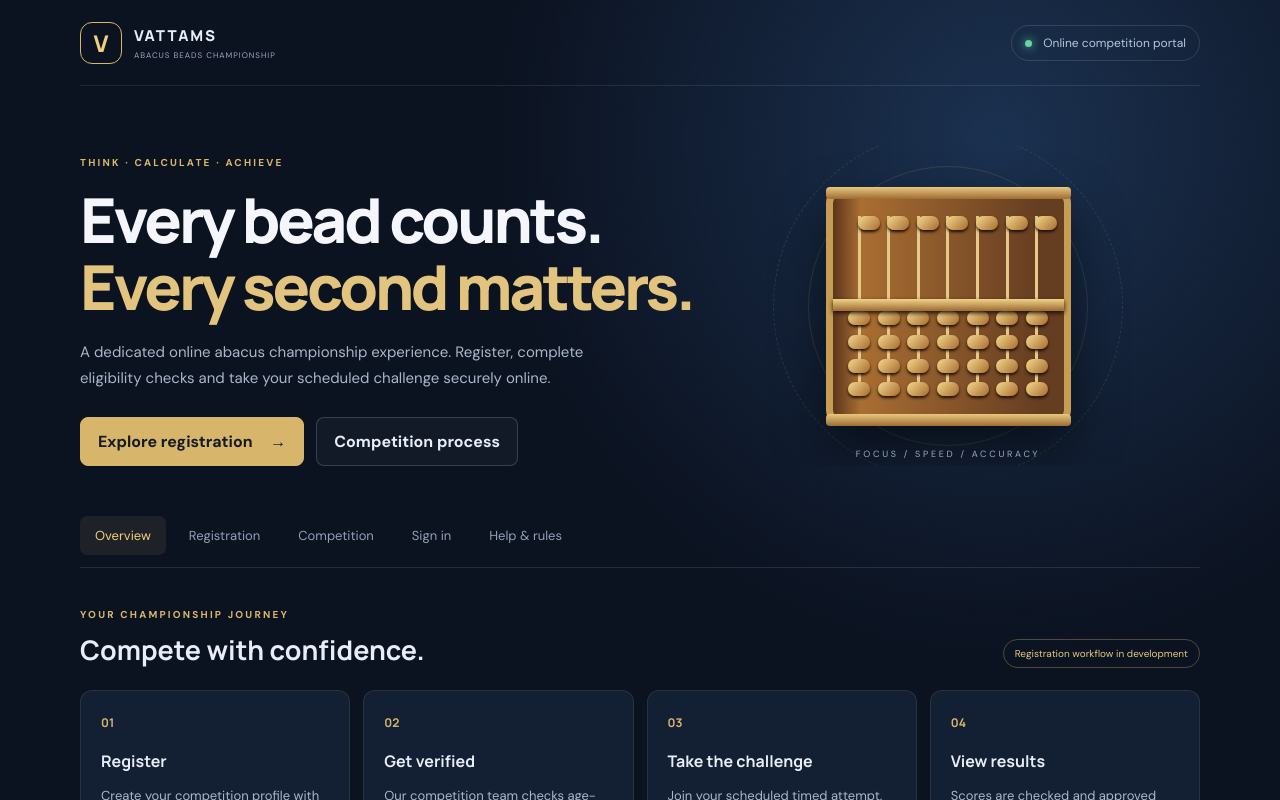
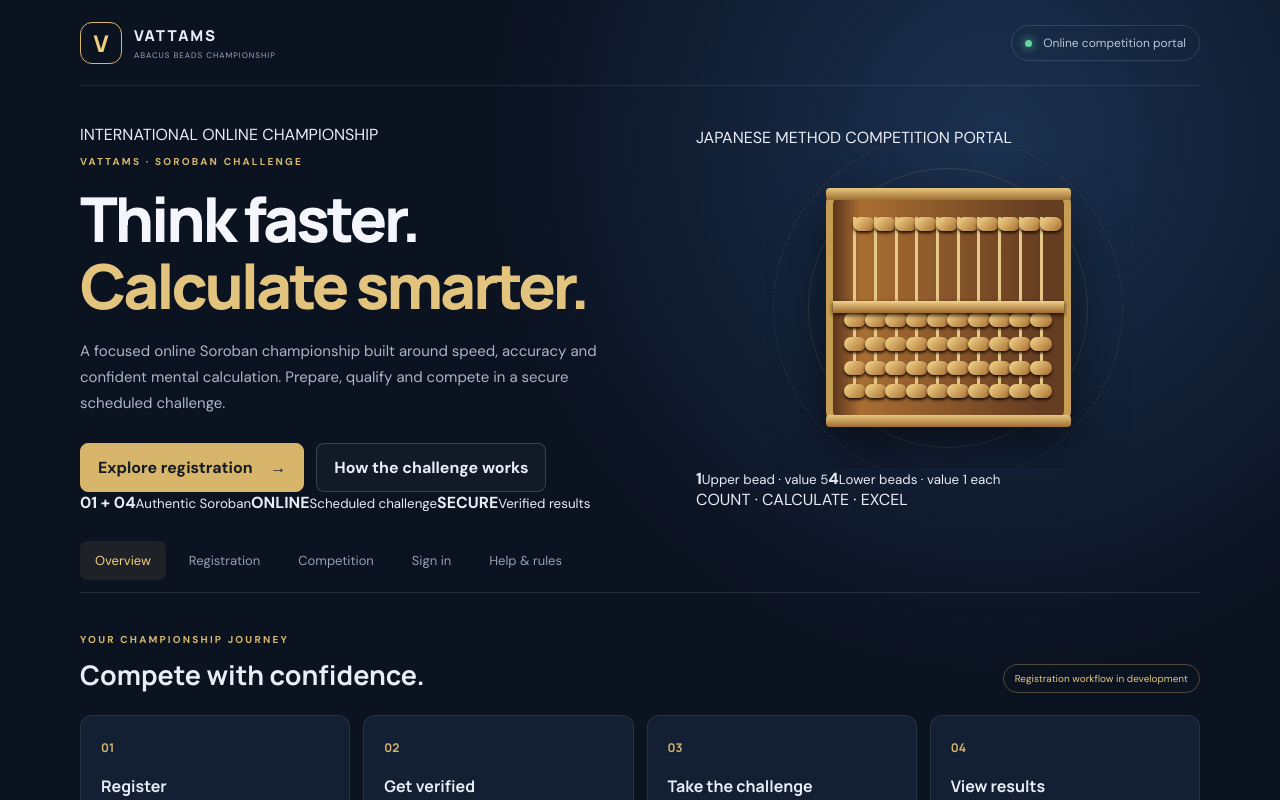
Before and after one commit to Vattams-admin/vattams-abacus-championship, a React (Vite) app: page / in a window 1280 px wide. Shown: the top 800 px of the page. Built offline with nearby package versions, Linux system fonts and the light colour scheme; no server answers.

Commit message:
feat: elevate championship landing hero and Soroban presentation

```diff
--- a/src/App.tsx
+++ b/src/App.tsx
@@ -24,25 +24,39 @@ function App() {
         <span className="online-pill"><i /> Online competition portal</span>
       </header>
 
-      <section className="hero">
+      <section className="hero hero-premium">
         <div className="hero-copy">
-          <p className="eyebrow">THINK · CALCULATE · ACHIEVE</p>
-          <h1>Every bead counts.<br /><em>Every second matters.</em></h1>
-          <p className="intro">A dedicated online abacus championship experience. Register, complete eligibility checks and take your scheduled challenge securely online.</p>
+          <div className="hero-kicker"><span className="kicker-dot" /> INTERNATIONAL ONLINE CHAMPIONSHIP</div>
+          <p className="eyebrow">VATTAMS · SOROBAN CHALLENGE</p>
+          <h1>Think faster.<br /><em>Calculate smarter.</em></h1>
+          <p className="intro">A focused online Soroban championship built around speed, accuracy and confident mental calculation. Prepare, qualify and compete in a secure scheduled challenge.</p>
           <div className="hero-actions">
             <button className="primary" onClick={() => setView("register")}>Explore registration <span>→</span></button>
-            <button className="secondary" onClick={() => setView("schedule")}>Competition process</button>
+            <button className="secondary" onClick={() => setView("schedule")}>How the challenge works</button>
+          </div>
+          <div className="hero-proof">
+            <span><b>01 + 04</b><small>Authentic Soroban</small></span>
+            <span><b>ONLINE</b><small>Scheduled challenge</small></span>
+            <span><b>SECURE</b><small>Verified results</small></span>
           </div>
         </div>
-        <div className="hero-art" aria-hidden="true">
-          <div className="orbit orbit-one" /><div className="orbit orbit-two" />
-          <div className="soroban">
-            <div className="soroban-top" />
-            {Array.from({ length: 7 }).map((_, i) => <div className="rod" key={i}><div className="heaven-rail"><b className="bead heaven-bead" /></div><div className="earth-rail">{Array.from({ length: 4 }).map((__, beadIndex) => <b className="bead earth-bead" key={beadIndex} />)}</div></div>)}
-            <div className="soroban-bar" />
-            <div className="soroban-base" />
+        <div className="hero-visual">
+          <div className="visual-glow" />
+          <div className="visual-topline"><span>JAPANESE METHOD</span><span className="live-indicator"><i /> COMPETITION PORTAL</span></div>
+          <div className="hero-art" aria-label="Japanese Soroban with one heaven bead and four earth beads per rod">
+            <div className="orbit orbit-one" /><div className="orbit orbit-two" />
+            <div className="soroban">
+              <div className="soroban-top" />
+              {Array.from({ length: 10 }).map((_, i) => <div className="rod" key={i}><div className="heaven-rail"><b className="bead heaven-bead" /></div><div className="earth-rail">{Array.from({ length: 4 }).map((__, beadIndex) => <b className="bead earth-bead" key={beadIndex} />)}</div></div>)}
+              <div className="soroban-bar" />
+              <div className="soroban-base" />
+            </div>
           </div>
-          <span className="art-caption">FOCUS / SPEED / ACCURACY</span>
+          <div className="soroban-legend">
+            <span><b>1</b><small>Upper bead · value 5</small></span>
+            <span><b>4</b><small>Lower beads · value 1 each</small></span>
+          </div>
+          <div className="visual-caption">COUNT <i>·</i> CALCULATE <i>·</i> EXCEL</div>
         </div>
       </section>
 
```
